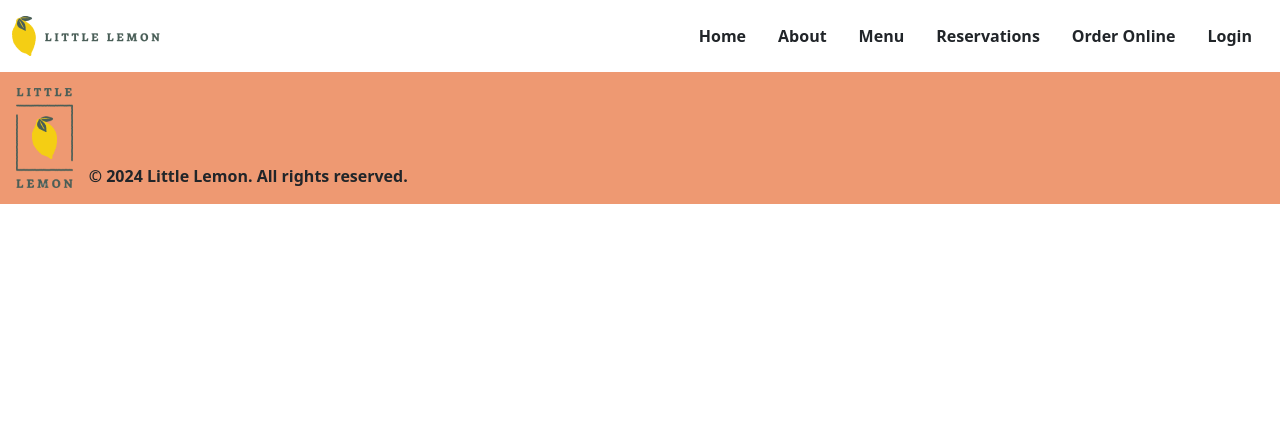
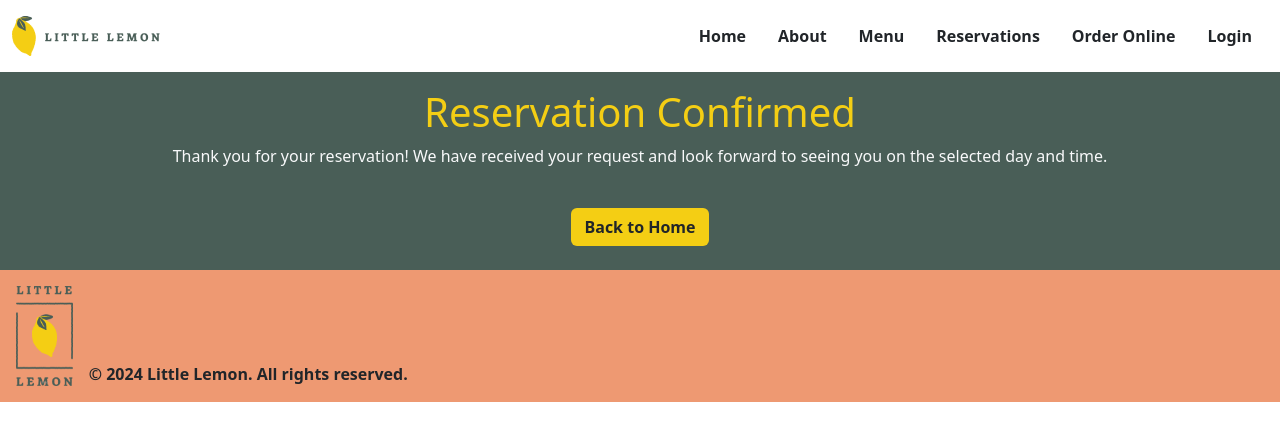
Before and after one commit to juancaguillens01/Little-Lemon, a React (Create React App) app: page /confirmed in a window 1280 px wide. Shown: the top 440 px of the page. Built offline with nearby package versions, Linux system fonts and the light colour scheme.

Commit message:
Created ConfirmedBooking component

```diff
--- a/src/components/BookingForm/BookingForm.jsx
+++ b/src/components/BookingForm/BookingForm.jsx
@@ -1,6 +1,6 @@
 import React, { useState } from 'react';
 
-function BookingForm({ availableTimes, dispatch }) {
+function BookingForm({ availableTimes, dispatch, submitForm }) {
     const currentDate = new Date().toISOString().split('T')[0];
 
     const [formData, setFormData] = useState({
@@ -41,7 +41,7 @@ function BookingForm({ availableTimes, dispatch }) {
             }));
             return;
         }
-        console.log('Form submitted successfully', formData);
+        submitForm(formData);
     };
 
     return (
--- a/src/components/BookingPage/BookingPage.jsx
+++ b/src/components/BookingPage/BookingPage.jsx
@@ -2,14 +2,17 @@ import React from 'react';
 import BookingForm from '../BookingForm/BookingForm';
 import BookingSlot from '../BookingSlot/BookingSlot';
 
-function BookingPage({ availableTimes, dispatch }) {
+function BookingPage({ availableTimes, dispatch, submitForm }) {
     return (
         <>
             <div className="background-green text-white p-3">
                 <h2 className="text-center mb-4">Make a Reservation</h2>
                 <div className="row justify-content-center">
                     <div className="col-12 col-md-6">
-                        <BookingForm availableTimes={availableTimes} dispatch={dispatch} />
+                        <BookingForm
+                        availableTimes={availableTimes}
+                        dispatch={dispatch}
+                        submitForm={submitForm} />
                     </div>
                 </div>
             </div>
--- /dev/null
+++ b/src/components/ConfirmedBooking/ConfirmedBooking.jsx
@@ -0,0 +1,18 @@
+import React from 'react';
+import ActionButton from '../ActionButton/ActionButton';
+
+function ConfirmedBooking() {
+    return (
+        <div className="d-flex flex-column align-items-center background-green px-3">
+            <h1 className="mt-3 color-yellow">Reservation Confirmed</h1>
+            <p className="text-center text-light">
+                Thank you for your reservation! We have received your request and look forward to seeing you on the selected day and time.
+            </p>
+            <div className="text-center mt-4 mb-4">
+                <ActionButton link="/">Back to Home</ActionButton>
+            </div>
+        </div>
+    );
+}
+
+export default ConfirmedBooking;
--- a/src/components/Main/Main.jsx
+++ b/src/components/Main/Main.jsx
@@ -1,9 +1,10 @@
-import { Route, Routes } from 'react-router-dom';
+import { Route, Routes, useNavigate } from 'react-router-dom';
 import { useReducer } from 'react';
 import Home from '../Home/Home';
 import NotImplemented from '../NotImplemented/NotImplemented';
 import BookingPage from '../BookingPage/BookingPage';
-import { fetchAPI } from '../../utils/api.ts';
+import ConfirmedBooking from '../ConfirmedBooking/ConfirmedBooking';
+import { fetchAPI, submitAPI } from '../../utils/api.ts';
 
 export const timesReducer = (state, action) => {
     switch (action.type) {
@@ -21,7 +22,14 @@ export const initializeTimes = () => {
 
 
 function Main() {
+    const navigate = useNavigate();
     const [availableTimes, dispatch] = useReducer(timesReducer, initializeTimes());
+
+    const submitForm = (formData) => {
+        if (submitAPI(formData)) {
+            navigate('/confirmed');
+        }
+    };
 
     return (
         <main className="w-100">
@@ -33,9 +41,11 @@ function Main() {
                         <BookingPage
                             availableTimes={availableTimes}
                             dispatch={dispatch}
+                            submitForm={submitForm}
                         />
                     }
                 />
+                <Route path="/confirmed" element={<ConfirmedBooking />} />
                 <Route path="/about" element={<NotImplemented />} />
                 <Route path="/menu" element={<NotImplemented />} />
                 <Route path="/orderOnline" element={<NotImplemented />} />
```
